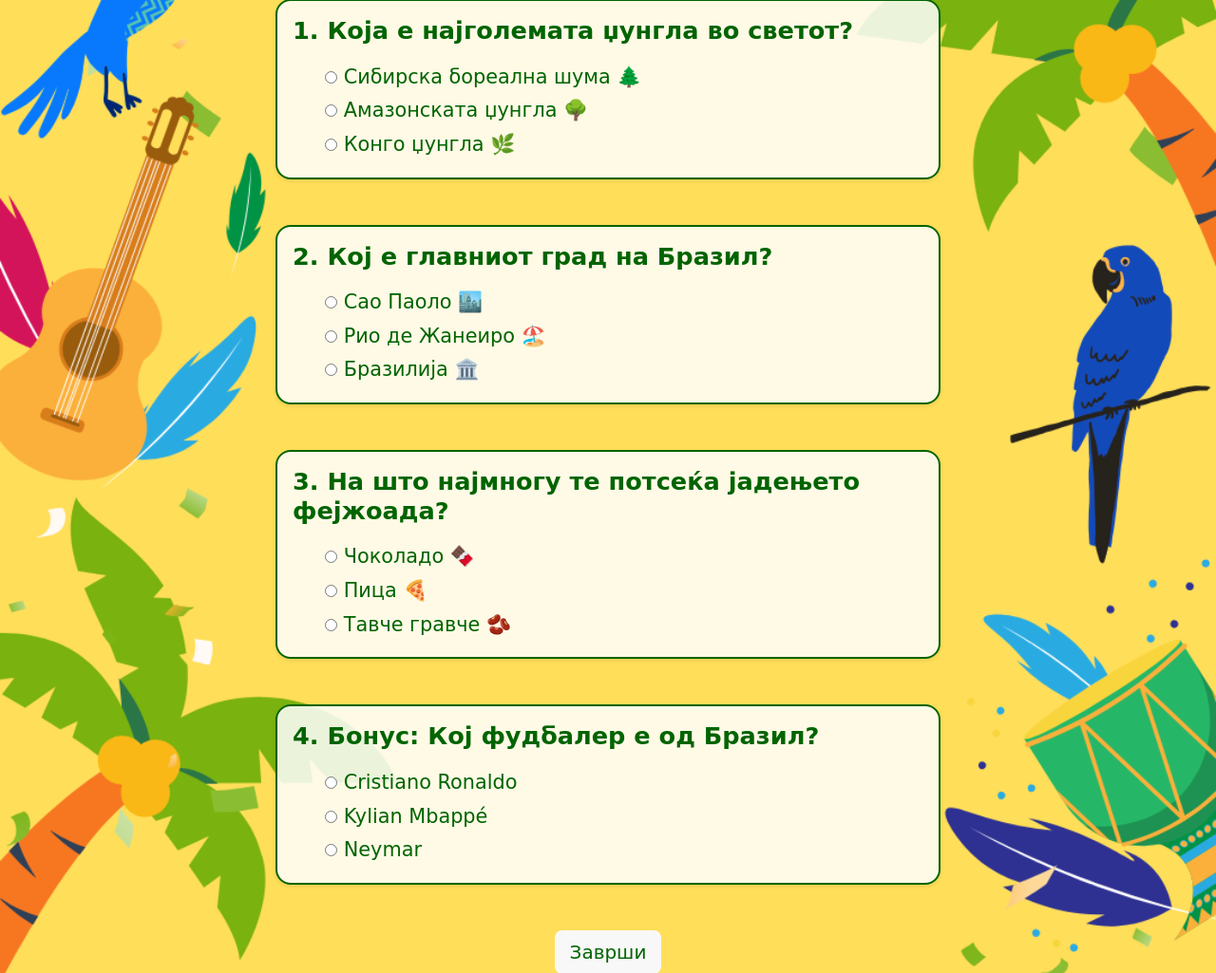
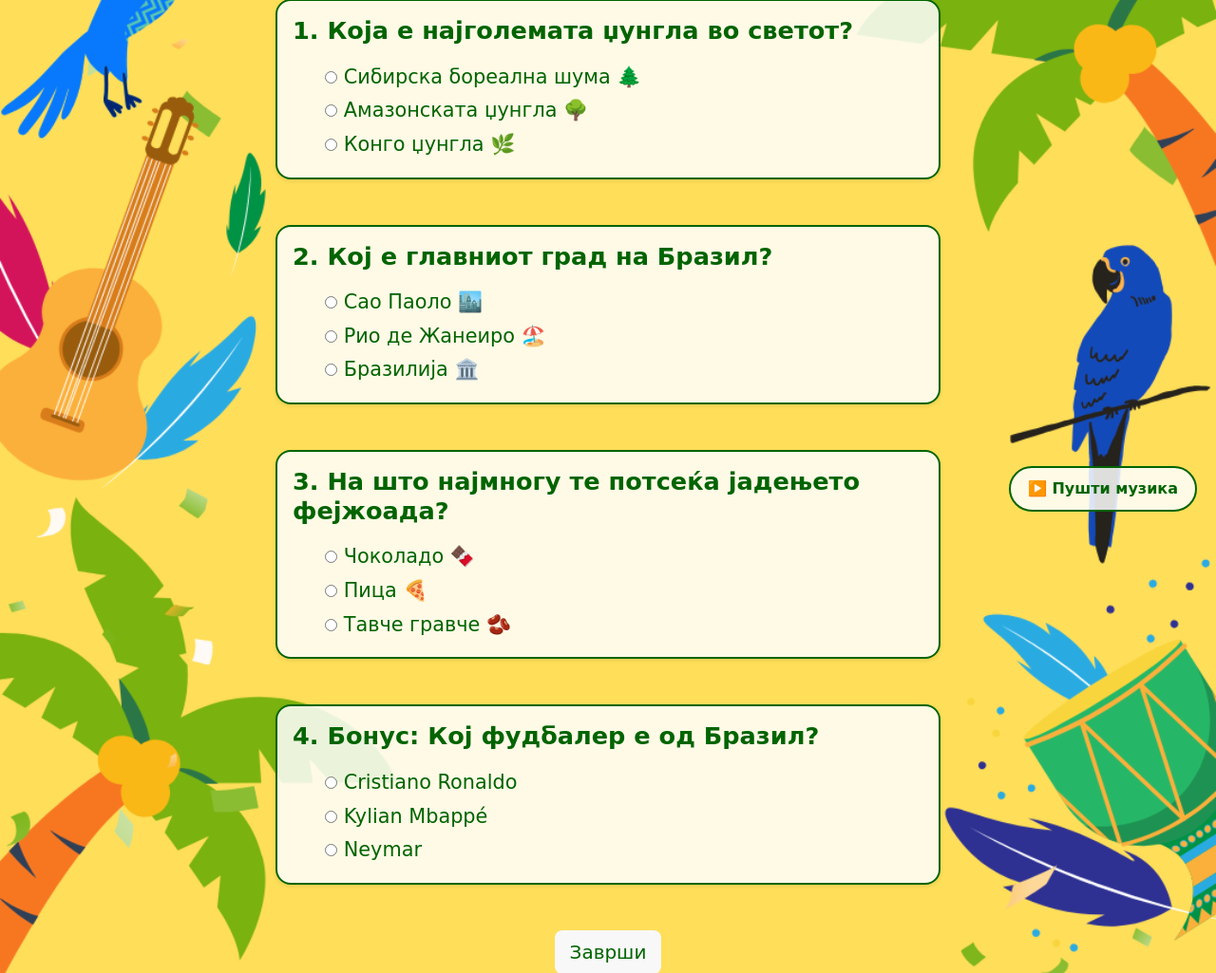
Before and after one commit to oxSTERBENxo/MiK, a Django app: a page that uses djangoProject/templates/countryTemplate.html in a window 1280 px wide. Shown: the part 241-1266 px from the top of the page at 95% size. Run offline with Django 5.2, Linux system fonts and the light colour scheme; data comes from the database, SQL or seed files in the repository; some web fonts are replaced.

Commit message:
songs for country feature + new countries

```diff
--- a/djangoProject/myapp/models.py
+++ b/djangoProject/myapp/models.py
@@ -36,3 +36,11 @@ class Choice(models.Model):
 
     def __str__(self):
         return f"{self.question} {self.content}"
+
+
+class Song(models.Model):
+    country = models.OneToOneField(Country, on_delete=models.CASCADE)
+    file = models.FileField(upload_to='music/')
+
+    def __str__(self):
+        return f"{self.country.name} song"
--- a/djangoProject/myapp/views.py
+++ b/djangoProject/myapp/views.py
@@ -25,16 +25,18 @@ def country_questions(request, country_name):
     questions = country.question_set.all().prefetch_related('choice_set')
     polaroids = country.polaroid_set.all()
 
-    # Shuffle choices for each question
+    song = getattr(country, 'song', None)
+
     for question in questions:
         choices = list(question.choice_set.all())
         random.shuffle(choices)
-        question.shuffled_choices = choices  # attach for template
+        question.shuffled_choices = choices
 
     context = {
         'country': country,
         'questions': questions,
         'polaroids': polaroids,
+        'song': song,
         'app_name': 'myapp',
     }
     return render(request, 'countryTemplate.html', context)
--- a/djangoProject/templates/countryTemplate.html
+++ b/djangoProject/templates/countryTemplate.html
@@ -86,11 +86,40 @@
           }
         }
 
+    .music-toggle-btn {
+      position: fixed;
+      bottom: 20px;
+      right: 20px;
+      background-color: rgba(255, 255, 255, 0.85);
+      color: {{ country.color }};
+      border: 2px solid {{ country.color }};
+      padding: 10px 18px;
+      border-radius: 30px;
+      font-size: 1rem;
+      font-weight: bold;
+      cursor: pointer;
+      z-index: 999;
+      transition: all 0.3s ease;
+    }
+
+    .music-toggle-btn:hover {
+      background-color: {{ country.color }};
+      color: white;
+    }
+
 
 
     </style>
 </head>
 <body>
+
+<audio id="bg-audio" loop>
+  <source src="{{ song.file.url }}" type="audio/mpeg">
+</audio>
+
+<button id="musicToggleBtn" class="music-toggle-btn" onclick="toggleMusic()">
+  ▶️ Пушти музика
+</button>
 
 <div class="quiz-block text-center mb-5">
     <h1 class="fw-bold py-4 px-5 rounded-4 shadow d-inline-block text-center"
@@ -205,6 +234,27 @@
         }
     });
 
+    const audio = document.getElementById("bg-audio");
+    const btn = document.getElementById("musicToggleBtn");
+
+    function toggleMusic() {
+      if (audio.paused || audio.ended) {
+        audio.muted = false;
+        audio.play()
+          .then(() => {
+            btn.innerText = "⏸️";
+          })
+          .catch(err => {
+            console.warn("Има проблем :(", err);
+          });
+      } else {
+        audio.pause();
+        btn.innerText = "▶️";
+      }
+    }
+
+
+
 
 </script>
 <!-- Popup Modal -->
```
Also changed, not shown: djangoProject/myapp/admin.py (+7 -1 lines), djangoProject/db.sqlite3, djangoProject/myapp/migrations/0006_remove_country_music_file_song.py (added), djangoProject/myapp/migrations/0007_alter_song_file.py (added), 10 other files.
